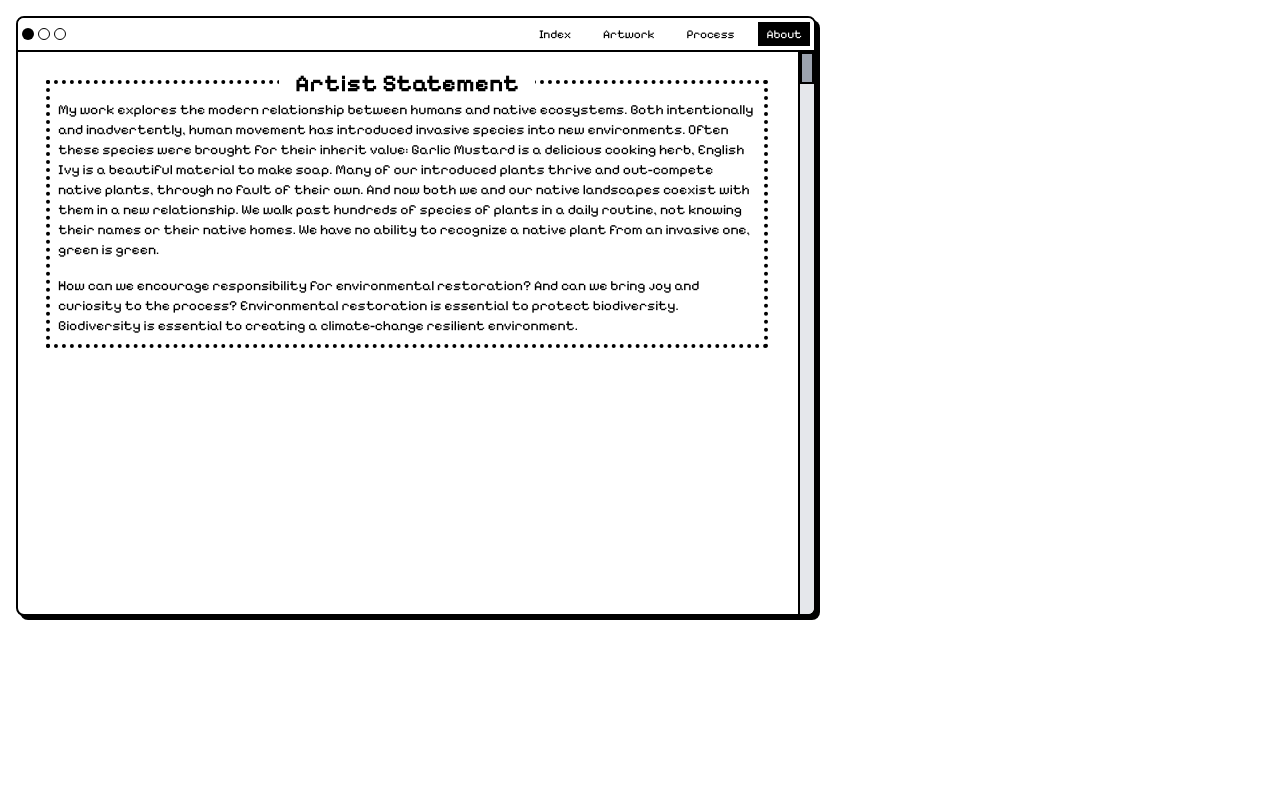
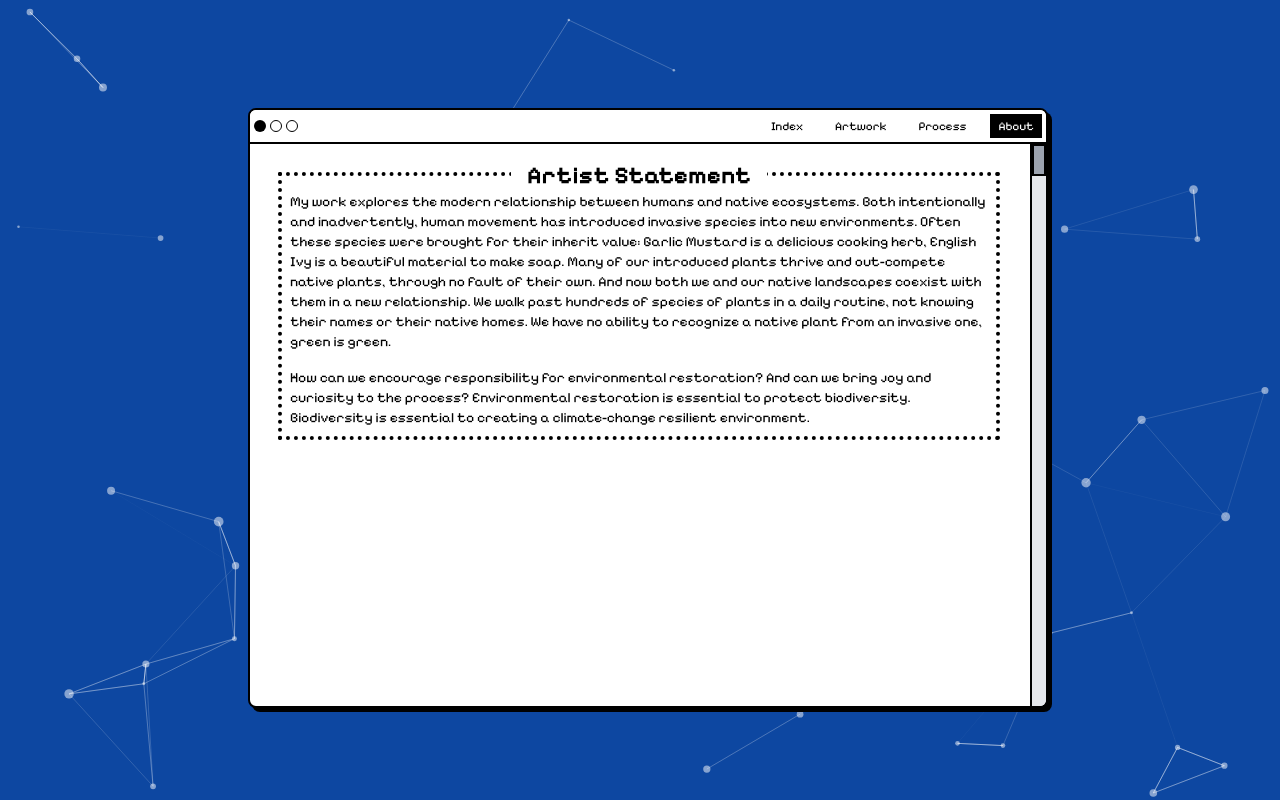
Before and after one commit to Kaiwen0418/pixel_style_personal_website, a React (Create React App) app: page /about in a window 1280 px wide. Built offline with nearby package versions, Linux system fonts and the light colour scheme.

Commit message:
[FEAT] Add background

```diff
--- a/package.json
+++ b/package.json
@@ -6,6 +6,7 @@
     "@testing-library/jest-dom": "^5.17.0",
     "@testing-library/react": "^13.4.0",
     "@testing-library/user-event": "^13.5.0",
+    "@tsparticles/react": "^3.0.0",
     "lucide-react": "^0.399.0",
     "react": "^18.3.1",
     "react-device-detect": "^2.2.3",
@@ -13,6 +14,7 @@
     "react-router-dom": "^6.24.0",
     "react-scripts": "5.0.1",
     "tailwindcss": "^3.4.4",
+    "tsparticles": "^3.5.0",
     "web-vitals": "^2.1.4"
   },
   "scripts": {
--- a/src/App.js
+++ b/src/App.js
@@ -5,10 +5,13 @@ import RecipeDetailsPage from "./components/RecipeDetailsPage";
 import ArtworkPage from "./components/ArtworkPage";
 import ProcessPage from "./components/ProcessPage";
 import AboutPage from "./components/AboutPage";
+import ParticlesBackground from "./components/ParticlesBackground";
 import "./globals.css";
 
 const App = () => {
   return (
+    <div>
+    <ParticlesBackground/>
       <Router>
         <Routes>
           <Route path="/" element={<IndexPage />} />
@@ -18,6 +21,7 @@ const App = () => {
           <Route path="/about" element={<AboutPage />} />
         </Routes>
       </Router>
+    </div>
   );
 };
 
--- a/src/IndexPage.js
+++ b/src/IndexPage.js
@@ -21,18 +21,23 @@ const IndexPage = () => {
   const recipeIds = Object.keys(recipeData);
   return (
       <RetroWindowWrapper activeTab="Index">
-          <div className="p-4 flex space-x-4 overflow-y-auto h-[calc(100%-2rem)]">
-              <div className="p-4 flex space-x-4 overflow-y-auto h-[calc(100%-2rem)]">
-                  <PersonalProfile></PersonalProfile>
+        <div className="flex overflow-hidden h-full">
+            {/* Profile Section */}
+            <div className="w-2/5 h-[90%] p-4 overflow-y-auto">
+                <PersonalProfile id={1}/>
             </div>
-              <div className="p-4 flex space-x-4 overflow-y-auto h-[calc(100%-2rem)]">
-                  <div className="grid grid-cols-2 gap-2 mb-2">
+
+            {/* Recipes Grid Section */}
+            <div className="w-3/5 h-full p-4 overflow-y-auto">
+                {/* Upper Grid for first two recipes */}
+                <div className="grid grid-cols-2 gap-2 mb-4">
                     {recipeIds.slice(0, 2).map((id) => (
                         <RecipeCard key={id} id={id} recipe={recipeData[id]}/>
                     ))}
                 </div>
+                {/* Lower Grid for next two recipes */}
                 <div className="grid grid-cols-2 gap-2">
-                      {recipeIds.slice(2, 4).map((id) => ( // Corrected the slicing to 2, 4 to fetch the next two recipes
+                    {recipeIds.slice(2, 4).map((id) => (
                         <RecipeCard key={id} id={id} recipe={recipeData[id]}/>
                     ))}
                 </div>
--- /dev/null
+++ b/src/components/ParticlesBackground.js
@@ -0,0 +1,105 @@
+// ParticlesBackground.js
+import React, { useEffect, useMemo, useState } from "react";
+import Particles from "@tsparticles/react";
+import { initParticlesEngine } from "@tsparticles/react";
+import { loadSlim } from "@tsparticles/slim";
+
+const ParticlesBackground = () => {
+  const [init, setInit] = useState(false);
+
+  useEffect(() => {
+    initParticlesEngine(async (engine) => {
+      await loadSlim(engine);
+    }).then(() => {
+      setInit(true);
+    }).catch(error => {
+      console.error("Error initializing particles:", error);
+    });
+  }, []);
+
+  const particlesLoaded = (container) => {
+    console.log("Particles loaded:", container);
+  };
+
+  const options = useMemo(() => ({
+    background: {
+      color: {
+        value: "#0d47a1",
+      },
+    },
+    fpsLimit: 120,
+    interactivity: {
+      events: {
+        onClick: {
+          enable: true,
+          mode: "push",
+        },
+        onHover: {
+          enable: true,
+          mode: "repulse",
+        },
+      },
+      modes: {
+        push: {
+          quantity: 4,
+        },
+        repulse: {
+          distance: 200,
+          duration: 0.4,
+        },
+      },
+    },
+    particles: {
+      color: {
+        value: "#ffffff",
+      },
+      links: {
+        color: "#ffffff",
+        distance: 150,
+        enable: true,
+        opacity: 0.5,
+        width: 1,
+      },
+      move: {
+        direction: "none",
+        enable: true,
+        outModes: {
+          default: "bounce",
+        },
+        random: false,
+        speed: 6,
+        straight: false,
+      },
+      number: {
+        density: {
+          enable: true,
+        },
+        value: 80,
+      },
+      opacity: {
+        value: 0.5,
+      },
+      shape: {
+        type: "circle",
+      },
+      size: {
+        value: { min: 1, max: 5 },
+      },
+    },
+    detectRetina: true,
+  }), []);
+
+  if (!init) {
+    return null; // Or a loading indicator, or simply nothing until ready
+  }
+
+  return (
+    <Particles
+      id="tsparticles"
+      particlesLoaded={particlesLoaded}
+      options={options}
+    />
+  );
+};
+
+export default ParticlesBackground;
--- a/src/components/PersonalProfile.js
+++ b/src/components/PersonalProfile.js
@@ -1,10 +1,8 @@
 import React from "react";
-import { useParams } from "react-router-dom";
 import { recipeData } from "../data/data";
 import DottedBox from "./DottedBox";
 
-const PersonalProfile = () => {
-    const { id } = useParams();
+const PersonalProfile = ({ id }) => {
     const recipe = recipeData[id];
 
     if (!recipe) {
@@ -13,7 +11,6 @@ const PersonalProfile = () => {
 
     return (
                 <DottedBox
-                    className="w-1/2"
                     title={recipe.name}
                     subtitle={recipe.scientificName}
                     paddingTop="pt-14"
@@ -24,13 +21,6 @@ const PersonalProfile = () => {
                             <img
                                 src={recipe.images.plant}
                                 alt={`${recipe.name} plant`}
-                                className="w-full h-full object-cover"
-                            />
-                        </div>
-                        <div className="w-36 h-36 overflow-hidden border-2 border-black shadow-[4px_4px_0_0_rgba(0,0,0,1)]">
-                            <img
-                                src={recipe.images.color}
-                                alt={`${recipe.name} color`}
                                 className="w-full h-full object-cover"
                             />
                         </div>
--- a/src/components/RetroWindowWrapper.js
+++ b/src/components/RetroWindowWrapper.js
@@ -5,7 +5,7 @@ const RetroWindowWrapper = ({ children, activeTab }) => {
   const menuItems = ["Index", "Artwork", "Process", "About"];
 
   return (
-    <div className="pt-4 pl-4">
+    <div className="pt-4 pl-4 flex items-center justify-center h-screen">
       <div className="font-mono text-black bg-white border-2 border-black shadow-[4px_4px_0_0_rgba(0,0,0,1)] rounded-lg w-[800px] h-[600px] overflow-hidden relative">
         {/* Window chrome */}
         <div className="bg-white border-b-2 border-black p-1 flex justify-between items-center">
```
Also changed, not shown: 1 other file (tests, documents, lock files or other folders). Lines whose indentation alone changed are shown as unchanged.
